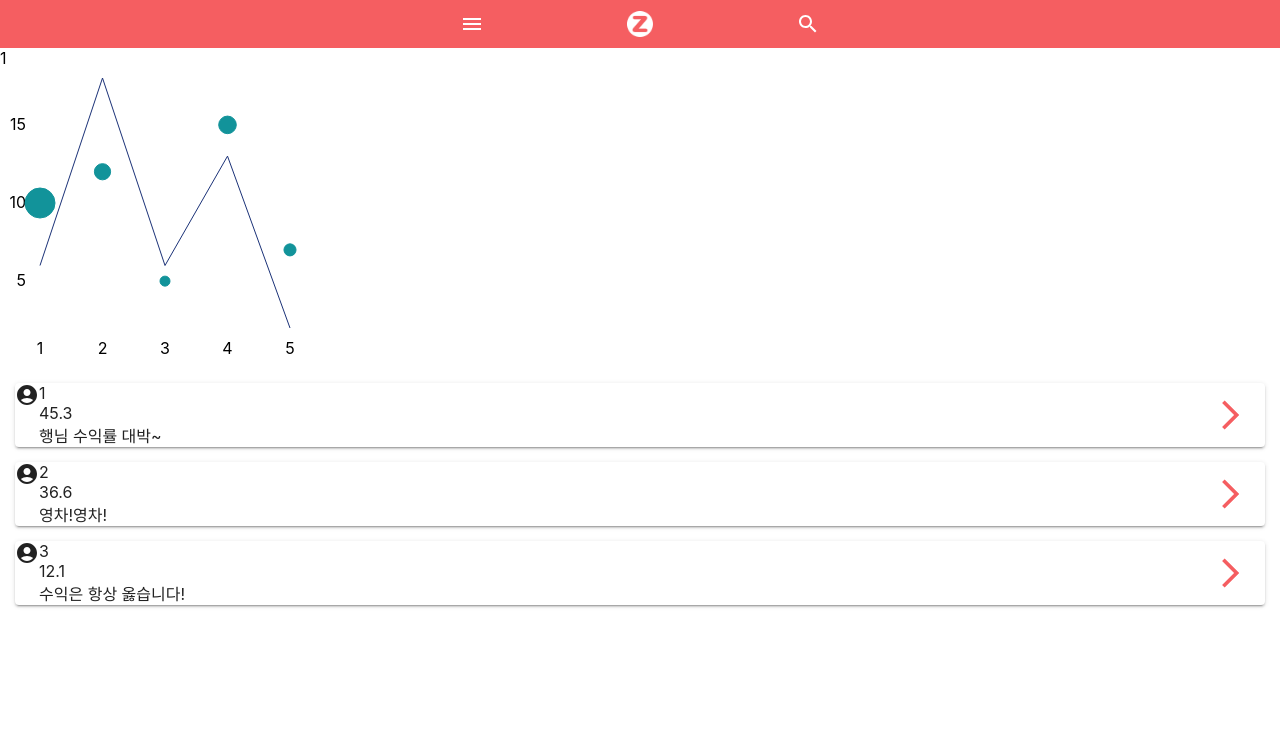
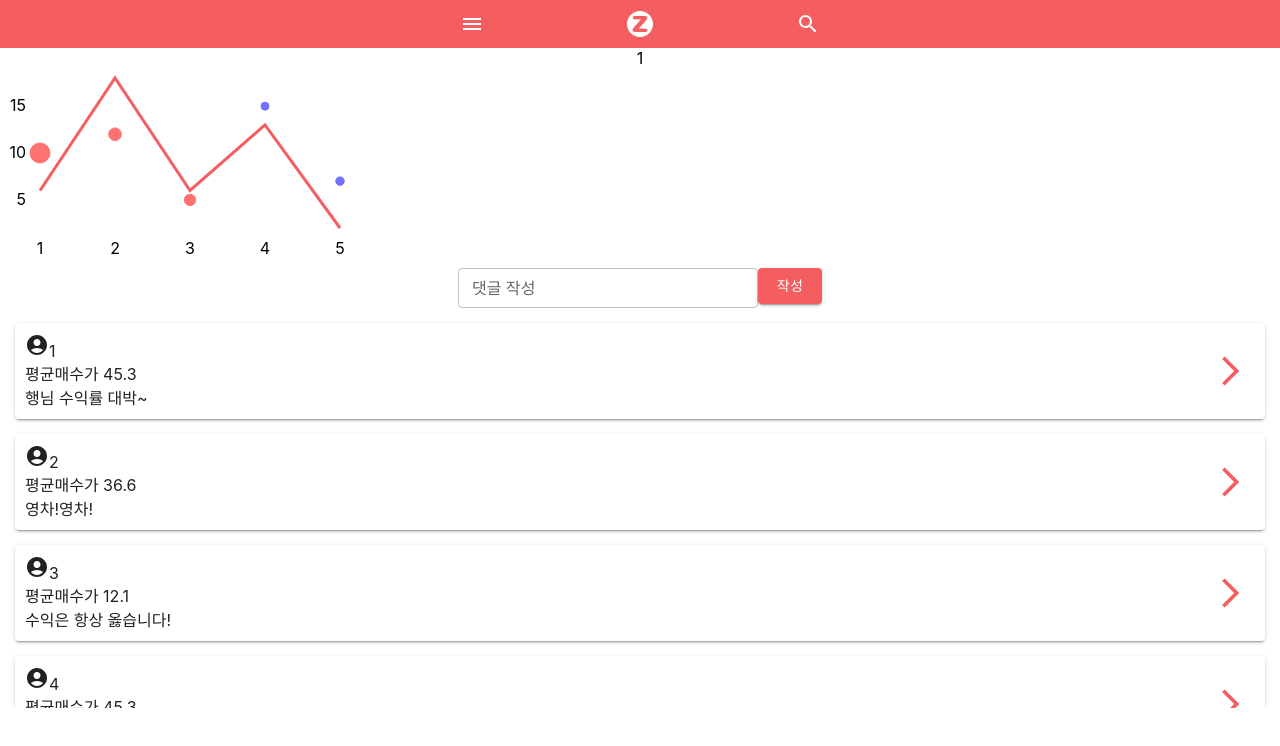
Before and after one commit to HackerthonThree/Frontend, a React (Create React App) app in the folder frontend/: page /board/1 in a window 1280 px wide. Shown: the top 746 px of the page. Built offline with nearby package versions, Linux system fonts and the light colour scheme.

Commit message:
유튜브처럼 스타일 변경

```diff
--- a/frontend/src/components/Account.jsx
+++ b/frontend/src/components/Account.jsx
@@ -14,14 +14,39 @@ import "./Account.scss";
 const stocks = [
   { name: "삼성전자", value: 400, yield: -23.5 },
   { name: "삼성바이오로직스", value: 300, yield: 46.6 },
-  { name: "애플", value: 300, yield: 46.2 },
+  { name: "애플", value: 350, yield: 46.2 },
+  { name: "가로이", value: 120, yield: 46.2 },
+  { name: "미노이", value: 80, yield: 46.2 },
+  { name: "삼성전자", value: 400, yield: -23.5 },
+  { name: "삼성바이오로직스", value: 300, yield: 46.6 },
+  { name: "애플", value: 350, yield: 46.2 },
+  { name: "가로이", value: 120, yield: 46.2 },
+  { name: "미노이", value: 80, yield: 46.2 },
+  { name: "삼성전자", value: 400, yield: -23.5 },
+  { name: "삼성바이오로직스", value: 300, yield: 46.6 },
+  { name: "애플", value: 350, yield: 46.2 },
+  { name: "가로이", value: 120, yield: 46.2 },
+  { name: "미노이", value: 80, yield: 46.2 },
+  { name: "미노이", value: 80, yield: 46.2 },
+  { name: "삼성전자", value: 400, yield: -23.5 },
+  { name: "삼성바이오로직스", value: 300, yield: 46.6 },
+  { name: "애플", value: 350, yield: 46.2 },
+  { name: "가로이", value: 120, yield: 46.2 },
+  { name: "미노이", value: 80, yield: 46.2 },
+  { name: "삼성전자", value: 400, yield: -23.5 },
+  { name: "삼성바이오로직스", value: 300, yield: 46.6 },
+  { name: "애플", value: 350, yield: 46.2 },
+  { name: "가로이", value: 120, yield: 46.2 },
+  { name: "미노이", value: 80, yield: 46.2 },
 ];
 
 const yieldValue = 50;
 
 const Account = () => {
   const [open, setOpen] = useState(false);
-
+const sortedStocks=stocks.sort((a,b)=>{
+  return b.value-a.value;
+});
   return (
     <div className="Account">
       <TopBar
@@ -38,7 +63,7 @@ const Account = () => {
       <div className="AccountInfo">
         <Paper className="AccountChart">
           <div>{yieldValue}%</div>
-          <AccountChart data={stocks} />
+          <AccountChart data={sortedStocks} />
           <div className="fonts">
             <div className="fontWrap">
             총 자산
@@ -48,9 +73,9 @@ const Account = () => {
             </div>
           </div>
         </Paper>
-        <Paper>
-          {stocks.map((s) => {
-            return <StockButton key={s["name"]} data={s} />;
+        <Paper className="Stocks">
+          {stocks.map((s,i) => {
+            return <StockButton key={i} data={s} />;
           })}
         </Paper>
       </div>
--- a/frontend/src/components/Account.scss
+++ b/frontend/src/components/Account.scss
@@ -10,4 +10,8 @@ text-align: center;
             }
         }
     }
+    .Stocks{
+        overflow: auto;
+        max-height: 450px;
+    }
 }
--- a/frontend/src/components/AccountChart.jsx
+++ b/frontend/src/components/AccountChart.jsx
@@ -1,7 +1,7 @@
 import { Paper } from "@mui/material";
 import { PieChart, Pie, Sector, Cell, ResponsiveContainer } from "recharts";
 import './AccountChart.scss'
-const COLORS = ["#0088FE", "#00C49F", "#FFBB28", "#FF8042"];
+const COLORS = ["#8776E8", "#5FC8E8", "#48E874", "#E8D554",'#C3E36B','#B449E3','#E3903D'];
 const AccountChart = ({ data }) => {
   return (
     <div>
--- a/frontend/src/components/Board.jsx
+++ b/frontend/src/components/Board.jsx
@@ -1,10 +1,5 @@
 import { React } from "react";
 import {
-  BrowserRouter,
-  Route,
-  Link,
-  Routes,
-  useHistory,
   useParams,
 } from "react-router-dom";
 import StockChart from "./StockChart";
@@ -12,7 +7,8 @@ import TopBar from "./TopBar";
 import CommentButton from "./CommentButton";
 import { useState } from "react";
 import SideBar from "./SideBar";
-
+import "./Board.scss";
+import { Button, TextField } from "@mui/material";
 const comments = [
   {
     name: "1",
@@ -27,6 +23,19 @@ const comments = [
     words: "수익은 항상 옳습니다!",
     date: "2021/10/05",
   },
+  {
+    name: "4",
+    yield: 45.3,
+    words: "행님 수익률 대박~",
+    date: "2021/10/23",
+  },
+  { name: "5", yield: 36.6, words: "영차!영차!", date: "2021/10/14" },
+  {
+    name: "6",
+    yield: 12.1,
+    words: "수익은 항상 옳습니다!",
+    date: "2021/10/05",
+  },
 ];
 
 const Board = () => {
@@ -35,36 +44,81 @@ const Board = () => {
   const [otherHistory, setOtherHistory] = useState([]);
   console.log(id);
 
-  const handleOtherHistory=(selectedId)=>{
+  const handleOtherHistory = (selectedId) => {
     //api로 종목코드하고 댓글사용자 아이디 보냄
-    const tempData={
-      "1":[
+    const tempData = {
+      1: [
+        [
           { x: 1, y: 1, size: 30 },
           { x: 2, y: 3, size: 10 },
           { x: 3, y: 4, size: 1 },
+        ],
+        [
           { x: 4, y: 5, size: 12 },
           { x: 5, y: 6, size: 4 },
         ],
-      "2":[
+      ],
+      2: [
+        [
+          { x: 3, y: 6, size: 1 },
+          { x: 4, y: 8, size: 12 },
+        ],
+        [
           { x: 1, y: 4, size: 30 },
           { x: 2, y: 2, size: 10 },
-        { x: 3, y: 6, size: 1 },
-        { x: 4, y: 8, size: 12 },
           { x: 5, y: 3, size: 4 },
         ],
-      "3":[
-        { x: 1, y: 7, size: 30 },
+      ],
+      3: [
+        [
           { x: 2, y: 2, size: 10 },
           { x: 3, y: 6, size: 1 },
+        ],
+        [
+          { x: 1, y: 7, size: 30 },
           { x: 4, y: 5, size: 12 },
           { x: 5, y: 2, size: 4 },
         ],
+      ],
+      4: [
+        [
+          { x: 1, y: 1, size: 30 },
+          { x: 2, y: 3, size: 10 },
+          { x: 3, y: 4, size: 1 },
+        ],
+        [
+          { x: 4, y: 5, size: 12 },
+          { x: 5, y: 6, size: 4 },
+        ],
+      ],
+      5: [
+        [
+          { x: 3, y: 6, size: 1 },
+          { x: 4, y: 8, size: 12 },
+        ],
+        [
+          { x: 1, y: 4, size: 30 },
+          { x: 2, y: 2, size: 10 },
+          { x: 5, y: 3, size: 4 },
+        ],
+      ],
+      6: [
+        [
+          { x: 2, y: 2, size: 10 },
+          { x: 3, y: 6, size: 1 },
+        ],
+        [
+          { x: 1, y: 7, size: 30 },
+          { x: 4, y: 5, size: 12 },
+          { x: 5, y: 2, size: 4 },
+        ],
+      ],
     };
     setOtherHistory(tempData[selectedId]);
-  }
+  };
 
   return (
-    <>
+    <div className="Board">
       <TopBar
         handleSideBarClick={() => {
           setOpen(true);
@@ -75,9 +129,24 @@ const Board = () => {
         toggleDrawer={() => {
           setOpen(false);
         }}
+        name="test"
       />
       {id}
       <StockChart otherHistory={otherHistory} />
+      <div>
+        <div className="typeComment">
+          <TextField
+          label="댓글 작성"
+          sx={{minWidth:300}}
+          size="small" />
+          <Button
+            variant="contained"
+            style={{ backgroundColor: "#f55e61", color: "#FFFFFF" }}
+          >
+            작성
+          </Button>
+        </div>
+        <div className="comments">
           {comments.map((c, i) => {
             return (
               <CommentButton
@@ -90,7 +159,9 @@ const Board = () => {
               />
             );
           })}
-    </>
+        </div>
+      </div>
+    </div>
   );
 };
 
--- /dev/null
+++ b/frontend/src/components/Board.scss
@@ -0,0 +1,16 @@
+.Board{
+    text-align: center;
+    overflow: hidden;
+    width: 100%;
+    display: t;
+    .typeComment{
+        text-align: center;
+        .commentTextField{
+            width:400px
+        }
+    }
+    .comments{
+        overflow: auto;
+        max-height: 400px;
+    }
+}
--- a/frontend/src/components/CommentButton.jsx
+++ b/frontend/src/components/CommentButton.jsx
@@ -4,20 +4,21 @@ import { Button } from "@mui/material";
 import { useNavigate } from "react-router-dom";
 import AccountCircleIcon from "@mui/icons-material/AccountCircle";
 import ArrowForwardIosIcon from "@mui/icons-material/ArrowForwardIos";
-import './CommentButton.scss'
+import "./CommentButton.scss";
 const CommentButton = ({ name, words, yields: average, date, onSelect }) => {
   return (
     <Paper elevation={2} className="CommentButton">
-        <AccountCircleIcon />
+      <div>
         <div>
-          <div>{name}</div>
-          <div>{average}</div>
-          <div>{words}</div>
+          <AccountCircleIcon />
+          {name}
         </div>
-        <Button
-         className="HistoryButton" onClick={() => onSelect(name)}>
-          <ArrowForwardIosIcon style={{fill:'#f55e61'}} fontSize='large' />
-        </Button>
+        <div>평균매수가 {average}</div>
+        <div>{words}</div>
+      </div>
+      <Button className="HistoryButton" onClick={() => onSelect(name)}>
+        <ArrowForwardIosIcon style={{ fill: "#f55e61" }} fontSize="large" />
+      </Button>
     </Paper>
   );
 };
--- a/frontend/src/components/CommentButton.scss
+++ b/frontend/src/components/CommentButton.scss
@@ -2,7 +2,8 @@
     display: flex;
     position:relative;
     margin:15px;
-
+    text-align: left;
+    padding:10px;
     .MuiButton-root{
         position:absolute;
         right:3px;
--- a/frontend/src/components/SideBar.jsx
+++ b/frontend/src/components/SideBar.jsx
@@ -15,8 +15,8 @@ const SideBar = ({ open, toggleDrawer, name }) => {
         onKeyDown={toggleDrawer}
       >
         <AccountCircleIcon fontSize="large" />
+        {name}
         <List>
-          {name}
           <LinkButton title="로그아웃" link="/"/>
         </List>
       </Box>
--- a/frontend/src/components/StockChart.jsx
+++ b/frontend/src/components/StockChart.jsx
@@ -5,45 +5,74 @@ import {
   HorizontalGridLines,
   XAxis,
   YAxis,
-  LineSeries
+  LineSeries,
+  GradientDefs,
 } from "react-vis";
-
+import "./StockChart.scss"
 const transactionHistory = [
-  { x: 1, y: 10, size: 30 },
-  { x: 2, y: 12, size: 10 },
-  { x: 3, y: 5, size: 1 },
-  { x: 4, y: 15, size: 12 },
-  { x: 5, y: 7, size: 4 },
+  [
+    { x: 1, y: 10, size: 50 },
+    { x: 2, y: 12, size: 20 },
+    { x: 3, y: 5, size: 15 },
+  ],
+  [
+    { x: 4, y: 15, size: 1 },
+    { x: 5, y: 7, size: 3 },
+  ],
 ];
 
 const price = [
-  { x: 1, y: 6},
-  { x: 2, y: 18},
-  { x: 3, y: 6},
-  { x: 4, y: 13},
-  { x: 5, y: 2},
+  { x: 1, y: 6 },
+  { x: 2, y: 18 },
+  { x: 3, y: 6 },
+  { x: 4, y: 13 },
+  { x: 5, y: 2 },
 ];
 
-const StockChart = ({otherHistory}) => {
+const sizeRange = [4, 10];
+const StockChart = ({ otherHistory }) => {
   return (
-    <XYPlot width={300} height={300}>
+    <XYPlot className="StockChart" width={350} height={200}>
       <VerticalGridLines />
       <HorizontalGridLines />
       <XAxis />
       <YAxis />
       <MarkSeries
-        className="mark-series-example"
-        sizeRange={[5, 15]}
-        data={transactionHistory}
+        opacity={0.55}
+        color="red"
+        sizeRange={sizeRange}
+        data={transactionHistory[0]}
       />
       <MarkSeries
-        className="mark-series-example"
-        sizeRange={[5, 15]}
-        data={otherHistory}
+        opacity={0.55}
+        color="blue"
+        sizeRange={sizeRange}
+        data={transactionHistory[1]}
       />
-      <LineSeries className="first-series" data={price}
-        style={{fill:'none'}}
+      <MarkSeries
+        opacity={0.55}
+        strokeWidth={3}
+        color="red"
+        fill="white"
+        sizeRange={sizeRange}
+        data={otherHistory[0]}
       />
+      <MarkSeries
+        opacity={0.55}
+        strokeWidth={3}
+        color="blue"
+        fill="white"
+        sizeRange={sizeRange}
+        data={otherHistory[1]}
+      />
+
+        <LineSeries
+          className="first-series"
+          color="#f55e61"
+          strokeWidth={3}
+          data={price}
+          style={{ fill: "none" }}
+        />
     </XYPlot>
   );
 };
--- /dev/null
+++ b/frontend/src/components/StockChart.scss
@@ -0,0 +1,3 @@
+.StockChart{
+    text-align: center;
+}
```
Lines whose indentation alone changed are shown as unchanged.
